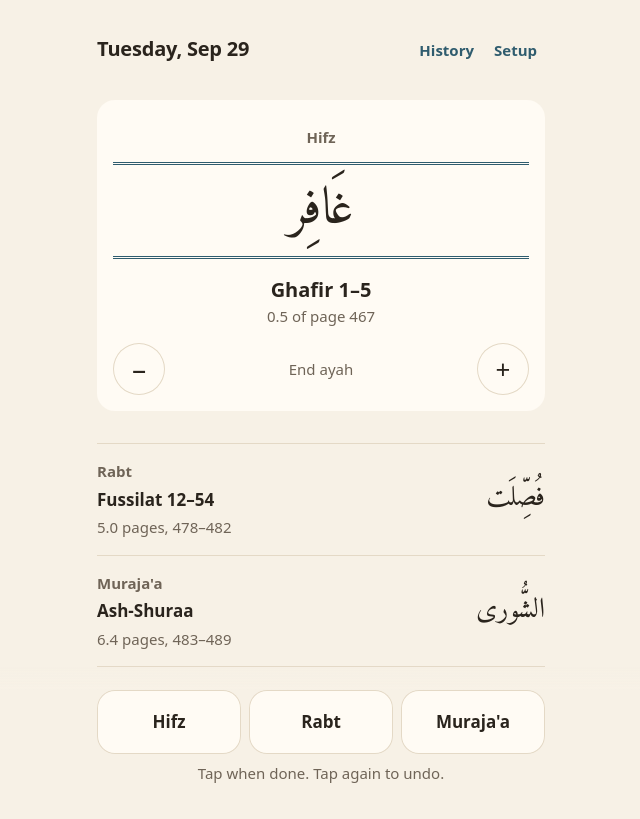
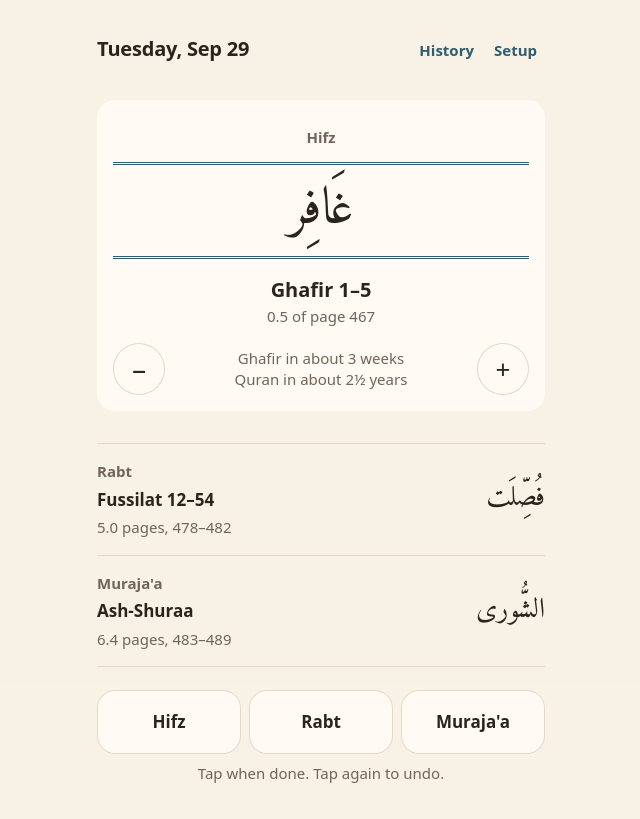
Before and after one commit to Alicodemaker/hifz-tracker, a React (Vite) app: page / in a window 1280 px wide. Both pictures are taken after a click on the button "Save setup". Shown: the whole page, without its empty margins (319-959 px from the left). Built offline with nearby package versions, Linux system fonts and the light colour scheme.

Commit message:
Step the Hifz amount by quarter pages and show surah and Quran finish estimates
Co-Authored-By: Claude Opus 5.5 <noreply@anthropic.com>
Claude-Session: https://claude.ai/code/session_01JjBd9uYXNSxkXUi2QMTCWP

```diff
--- a/src/App.tsx
+++ b/src/App.tsx
@@ -1,7 +1,8 @@
 import { useEffect, useState } from 'react'
 import { localDate, startDay, type Day, type Saved } from './day'
-import type { Progress } from './plan'
 import History from './History'
+import { changeHifzAmount, finishEstimates } from './pace'
+import { DEFAULT_HIFZ_AMOUNT, type Progress } from './plan'
 import Setup from './Setup'
 import { load, save } from './storage'
 import Today from './Today'
@@ -34,7 +35,9 @@ export default function App() {
 
   const saveSetup = (progress: Progress) => {
     // New setup replaces today's plan; ticks made today under the old setup are dropped.
-    update(startDay({ version: 1, progress, today: null, history: saved?.history ?? [] }, localDate()))
+    // Setup doesn't show the Hifz amount, so keep the one already chosen.
+    const withAmount = { ...progress, hifzAmount: saved?.progress.hifzAmount }
+    update(startDay({ version: 1, progress: withAmount, today: null, history: saved?.history ?? [] }, localDate()))
     setScreen('today')
   }
 
@@ -56,7 +59,10 @@ export default function App() {
     <Today
       key={saved.today!.date}
       day={saved.today!}
+      hifzAmount={saved.progress.hifzAmount ?? DEFAULT_HIFZ_AMOUNT}
+      estimates={finishEstimates(saved)}
       onChange={changeDay}
+      onChangeAmount={(direction) => update(changeHifzAmount(saved, direction))}
       onEditSetup={() => setScreen('setup')}
       onHistory={() => setScreen('history')}
     />
--- a/src/Today.tsx
+++ b/src/Today.tsx
@@ -1,20 +1,18 @@
-import { useState } from 'react'
 import type { Day } from './day'
-import { arabicNames, describeRanges, describeSize, hifzUpTo } from './format'
+import { arabicNames, describeRanges, describeSize } from './format'
+import { describeDuration, type FinishEstimates } from './pace'
 import type { Range } from './plan'
-import { type AyahRef, ayahCount } from './quran'
+import { surahName } from './quran'
 import Tick from './Tick'
 
-type Props = { day: Day; onChange: (day: Day) => void; onEditSetup: () => void; onHistory: () => void }
-
-// Every Ayah the Hifz could end on: through today's suggestion, up to the end of its last Surah.
-const hifzEndChoices = (hifz: Range[]): AyahRef[] => {
-  const choices: AyahRef[] = []
-  hifz.forEach((r, i) => {
-    const to = i === hifz.length - 1 ? ayahCount(r.surah) : r.to
-    for (let ayah = r.from; ayah <= to; ayah++) choices.push({ surah: r.surah, ayah })
-  })
-  return choices
+type Props = {
+  day: Day
+  hifzAmount: number
+  estimates: FinishEstimates | null
+  onChange: (day: Day) => void
+  onChangeAmount: (direction: 1 | -1) => void
+  onEditSetup: () => void
+  onHistory: () => void
 }
 
 const longDate = (date: string) =>
@@ -48,17 +46,12 @@ function RevisionRow({ name, ranges, done, empty }: { name: string; ranges: Rang
   )
 }
 
-export default function Today({ day, onChange, onEditSetup, onHistory }: Props) {
+export default function Today({ day, hifzAmount, estimates, onChange, onChangeAmount, onEditSetup, onHistory }: Props) {
   const { plan } = day
-  const suggestedEnd = plan.hifz.length ? { surah: plan.hifz.at(-1)!.surah, ayah: plan.hifz.at(-1)!.to } : null
-  const choices = hifzEndChoices(plan.hifz)
   const hifzDone = day.hifzEnd !== null
-  const [draftEnd, setDraft] = useState(suggestedEnd)
-  const end = day.hifzEnd ?? draftEnd
-  const endIndex = end ? choices.findIndex((c) => c.surah === end.surah && c.ayah === end.ayah) : -1
-  const hifzShown = end ? hifzUpTo(plan.hifz, end) : []
+  const planEnd = plan.hifz.length ? { surah: plan.hifz.at(-1)!.surah, ayah: plan.hifz.at(-1)!.to } : null
 
-  const toggleHifz = () => onChange({ ...day, hifzEnd: hifzDone ? null : end })
+  const toggleHifz = () => onChange({ ...day, hifzEnd: hifzDone ? null : planEnd })
   const toggleRabt = () => onChange({ ...day, rabtDone: !day.rabtDone })
   const toggleMuraja = () => onChange({ ...day, murajaDone: !day.murajaDone })
 
@@ -82,22 +75,28 @@ export default function Today({ day, onChange, onEditSetup, onHistory }: Props)
           <>
             <div className="band">
               <p lang="ar" className="arabic">
-                {arabicNames(hifzShown)}
+                {arabicNames(plan.hifz)}
               </p>
             </div>
-            <p className="range">{describeRanges(hifzShown)}</p>
-            <p className="faded small">{describeSize(hifzShown)}</p>
+            <p className="range">{describeRanges(plan.hifz)}</p>
+            <p className="faded small">{describeSize(plan.hifz)}</p>
             {!hifzDone && (
               <div className="stepper">
-                <button disabled={endIndex <= 0} onClick={() => setDraft(choices[endIndex - 1])} aria-label="End one ayah earlier">
+                <button disabled={hifzAmount <= 0.25} onClick={() => onChangeAmount(-1)} aria-label="Quarter of a page less each day">
                   −
                 </button>
-                <span className="faded small">End ayah</span>
-                <button
-                  disabled={endIndex >= choices.length - 1}
-                  onClick={() => setDraft(choices[endIndex + 1])}
-                  aria-label="End one ayah later"
-                >
+                <p className="faded small estimates">
+                  {estimates ? (
+                    <>
+                      {surahName(plan.hifz[0].surah)} in {describeDuration(estimates.surahDays)}
+                      <br />
+                      Quran in {describeDuration(estimates.quranDays)}
+                    </>
+                  ) : (
+                    'Log a few Hifz days to see your pace'
+                  )}
+                </p>
+                <button disabled={hifzAmount >= 5} onClick={() => onChangeAmount(1)} aria-label="Quarter of a page more each day">
                   +
                 </button>
               </div>
--- a/src/index.css
+++ b/src/index.css
@@ -140,6 +140,8 @@ button:disabled { opacity: 0.35; cursor: default; }
   box-shadow: inset 0 0 0 1px var(--rule);
 }
 
+.stepper .estimates { text-align: center; line-height: 1.4; }
+
 /* Today: Rabt and Muraja'a as quiet rows under the band */
 .revision { list-style: none; padding: 0; }
 .revision li {
--- /dev/null
+++ b/src/pace.ts
@@ -0,0 +1,68 @@
+// Hifz amount changes and the finish estimates they drive (ADR-0008).
+import type { Saved } from './day'
+import { DEFAULT_HIFZ_AMOUNT, isMemorised, planToday, type Progress } from './plan'
+import { AYAH_COUNT, ayahAt, ayahCount, ayahSizeAt, sizeInPages } from './quran'
+
+const STEP = 0.25
+const MIN_AMOUNT = 0.25
+const MAX_AMOUNT = 5
+const WINDOW_DAYS = 28 // four weeks of history
+
+// One quarter-Page step up or down. The new amount is kept for the days after, and today's Hifz is re-planned.
+export const changeHifzAmount = (saved: Saved, direction: 1 | -1): Saved => {
+  const current = saved.progress.hifzAmount ?? DEFAULT_HIFZ_AMOUNT
+  const hifzAmount = Math.min(MAX_AMOUNT, Math.max(MIN_AMOUNT, current + direction * STEP))
+  const progress = { ...saved.progress, hifzAmount }
+  const today = saved.today && { ...saved.today, plan: { ...saved.today.plan, hifz: planToday(progress).hifz } }
+  return { ...saved, progress, today }
+}
+
+const pagesNotMemorised = (progress: Progress): number => {
+  let pages = 0
+  for (let i = 0; i < AYAH_COUNT; i++) if (!isMemorised(ayahAt(i), progress)) pages += ayahSizeAt(i)
+  return pages
+}
+
+const daysBetween = (from: string, to: string) =>
+  Math.round((Date.parse(`${to}T12:00:00`) - Date.parse(`${from}T12:00:00`)) / 86_400_000)
+
+// Hifz days per week over the last four weeks, or every day until four weeks of history exist.
+const hifzDaysPerWeek = (saved: Saved, date: string): { perWeek: number; fromHistory: boolean } => {
+  const oldest = saved.history[saved.history.length - 1]
+  if (!oldest || daysBetween(oldest.date, date) < WINDOW_DAYS) return { perWeek: 7, fromHistory: false }
+  const recent = saved.history.filter((d) => d.hifzEnd !== null && daysBetween(d.date, date) <= WINDOW_DAYS)
+  return { perWeek: (recent.length / WINDOW_DAYS) * 7, fromHistory: true }
+}
+
+export type FinishEstimates = { surahDays: number; quranDays: number; hifzDaysPerWeek: number; fromHistory: boolean }
+
+// Calendar days until the current Surah and the whole Quran are memorised, at the current Pace.
+export const finishEstimates = (saved: Saved): FinishEstimates | null => {
+  const { progress, today } = saved
+  const next = progress.hifzNext
+  if (!next || !today) return null
+  const { perWeek, fromHistory } = hifzDaysPerWeek(saved, today.date)
+  if (perWeek === 0) return null
+  const amount = progress.hifzAmount ?? DEFAULT_HIFZ_AMOUNT
+  const calendarDays = (pages: number) => Math.ceil(Math.ceil(pages / amount) * (7 / perWeek))
+  const surahLeft = sizeInPages(next, { surah: next.surah, ayah: ayahCount(next.surah) })
+  return {
+    surahDays: calendarDays(surahLeft),
+    quranDays: calendarDays(pagesNotMemorised(progress)),
+    hifzDaysPerWeek: perWeek,
+    fromHistory,
+  }
+}
+
+// "about a day", "about 5 days", "about 3 weeks", "about 3 months", "about 2½ years" (years to the nearest half).
+export const describeDuration = (days: number): string => {
+  if (days <= 1) return 'about a day'
+  if (days < 14) return `about ${days} days`
+  if (days < 60) return `about ${Math.round(days / 7)} weeks`
+  const months = Math.round(days / 30.44)
+  if (months < 12) return `about ${months} months`
+  const halfYears = Math.round(days / 182.6)
+  const whole = Math.floor(halfYears / 2)
+  const label = `${whole}${halfYears % 2 ? '½' : ''}`
+  return `about ${label} ${halfYears === 2 ? 'year' : 'years'}`
+}
```
Also changed, not shown: 2 other files (tests, documents, lock files or other folders).
